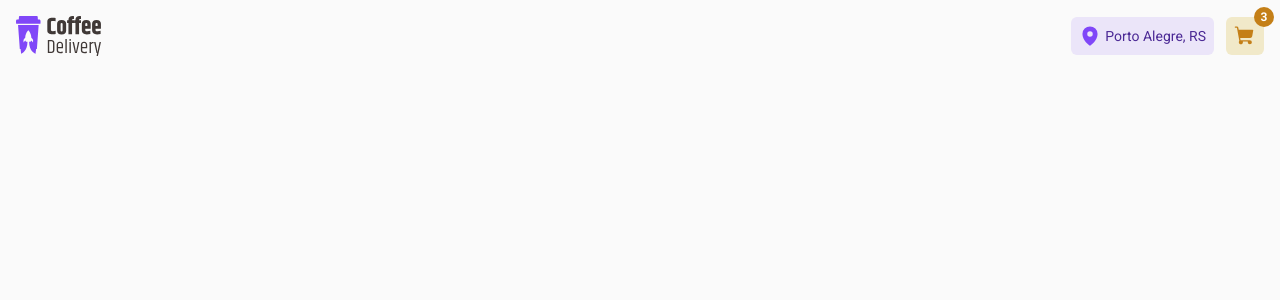
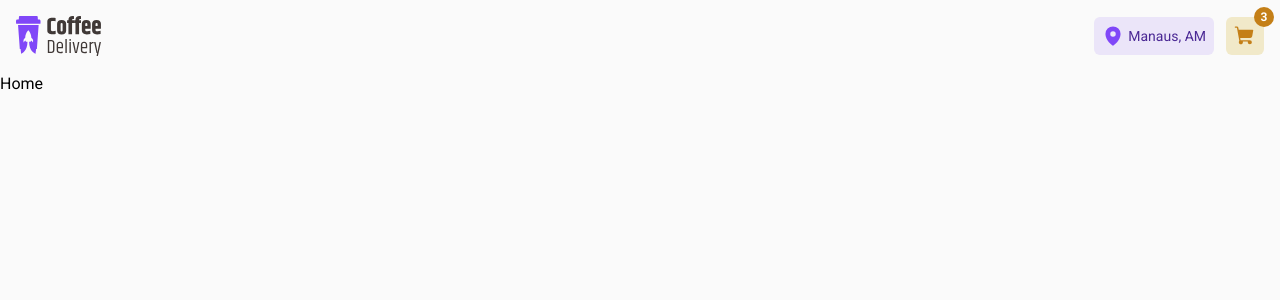
Before and after one commit to angelo-filho/coffe-delivery, a React (Vite) app: page / in a window 1280 px wide. Shown: the top 300 px of the page. Built offline with nearby package versions, Linux system fonts and the light colour scheme.

Commit message:
chore: setup react router dom

```diff
--- a/package.json
+++ b/package.json
@@ -11,7 +11,8 @@
   "dependencies": {
     "phosphor-react": "^1.4.1",
     "react": "^18.2.0",
-    "react-dom": "^18.2.0"
+    "react-dom": "^18.2.0",
+    "react-router-dom": "^6.8.0"
   },
   "devDependencies": {
     "@types/react": "^18.0.26",
--- a/src/App.tsx
+++ b/src/App.tsx
@@ -1,11 +1,30 @@
+import { createBrowserRouter, RouterProvider } from "react-router-dom";
 import { Header } from "./components/Header";
+import { Root } from "./pages/Root";
+
+const routes = createBrowserRouter([
+  {
+    path: "/",
+    element: <Root />,
+    children: [
+      {
+        path: "/",
+        element: <div>Home</div>,
+      },
+      {
+        path: "/cart",
+        element: <div>Cart</div>,
+      },
+      {
+        path: "/success",
+        element: <div>Success</div>,
+      },
+    ],
+  },
+]);
 
 function App() {
-  return (
-    <div className="">
-      <Header />
-    </div>
-  );
+  return <RouterProvider router={routes} />;
 }
 
 export default App;
--- a/src/components/Header.tsx
+++ b/src/components/Header.tsx
@@ -1,4 +1,5 @@
 import { MapPin, ShoppingCart } from "phosphor-react";
+import { Link } from "react-router-dom";
 import logo from "../assets/Logo.svg";
 
 export function Header() {
@@ -6,15 +7,22 @@ export function Header() {
 
   return (
     <header className="flex items-center justify-between w-full max-w-screen-xl mx-auto p-4">
-      <img src={logo} alt="Logo Coffe Delivery" className="w-16 md:w-[85px]" />
+      <Link to="/">
+        <img
+          src={logo}
+          alt="Logo Coffe Delivery"
+          className="w-16 md:w-[85px]"
+        />
+      </Link>
 
       <div className="flex items-center gap-3">
         <span className="flex items-center gap-1 p-2 rounded-md text-sm text-purple-700 bg-purple-100">
           <MapPin size={22} weight="fill" className="text-purple-400" />
-          Porto Alegre, RS
+          Manaus, AM
         </span>
 
-        <button
+        <Link
+          to="/cart"
           type="button"
           className="relative p-2 rounded-md bg-yellow-100 text-yellow-700"
         >
@@ -25,7 +33,7 @@ export function Header() {
               3
             </span>
           )}
-        </button>
+        </Link>
       </div>
     </header>
   );
--- /dev/null
+++ b/src/pages/Root.tsx
@@ -0,0 +1,12 @@
+import { Outlet } from "react-router-dom";
+import { Header } from "../components/Header";
+
+export function Root() {
+  return (
+    <div>
+      <Header />
+
+      <Outlet />
+    </div>
+  );
+}
```
Also changed, not shown: 1 other file (tests, documents, lock files or other folders).
